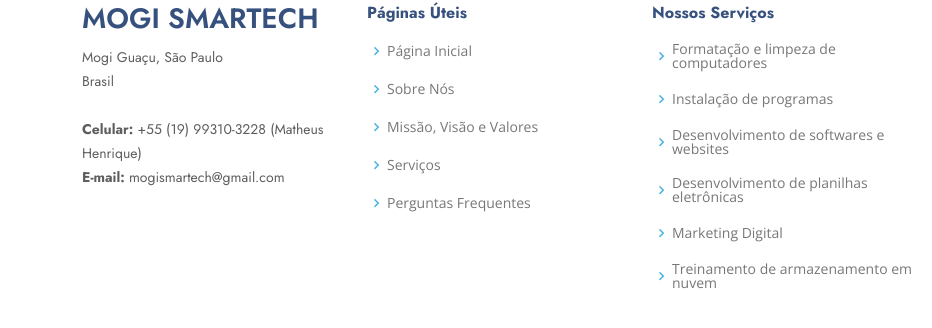
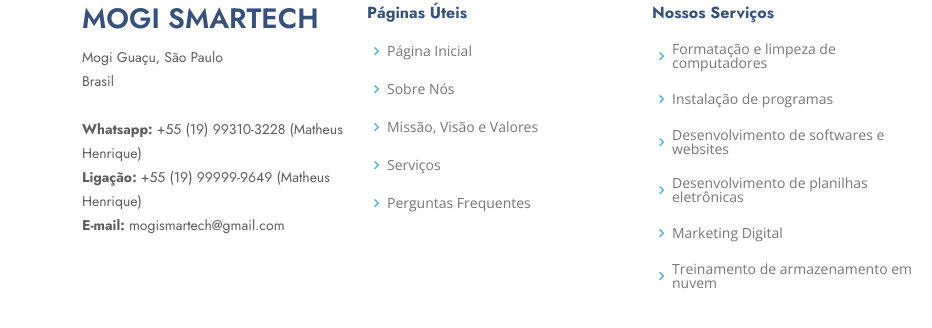
Before and after one commit to rafaelmings/mogismartech, a plain HTML site: page index.html in a window 1280 px wide. Shown: the part 5213-5541 px from the top of the page, 0-932 px from the left. Drawn offline with nearby package versions, Linux system fonts and the light colour scheme.

Commit message:
add call number 2 footer

```diff
--- a/index.html
+++ b/index.html
@@ -466,7 +466,8 @@
             <p>
               Mogi Guaçu, São Paulo <br>
               Brasil <br><br>
-              <strong>Celular:</strong> +55 (19) 99310-3228 (Matheus Henrique)<br>
+              <strong>Whatsapp:</strong> +55 (19) 99310-3228 (Matheus Henrique)<br>
+              <strong>Ligação:</strong> +55 (19) 99999-9649 (Matheus Henrique)<br>
               <strong>E-mail:</strong> mogismartech@gmail.com<br>
             </p>
           </div>
```
